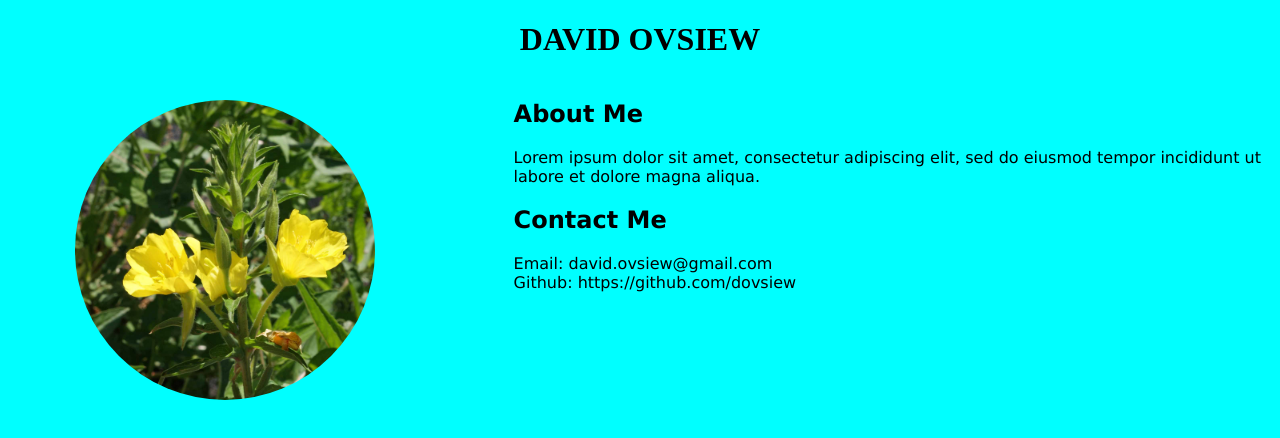
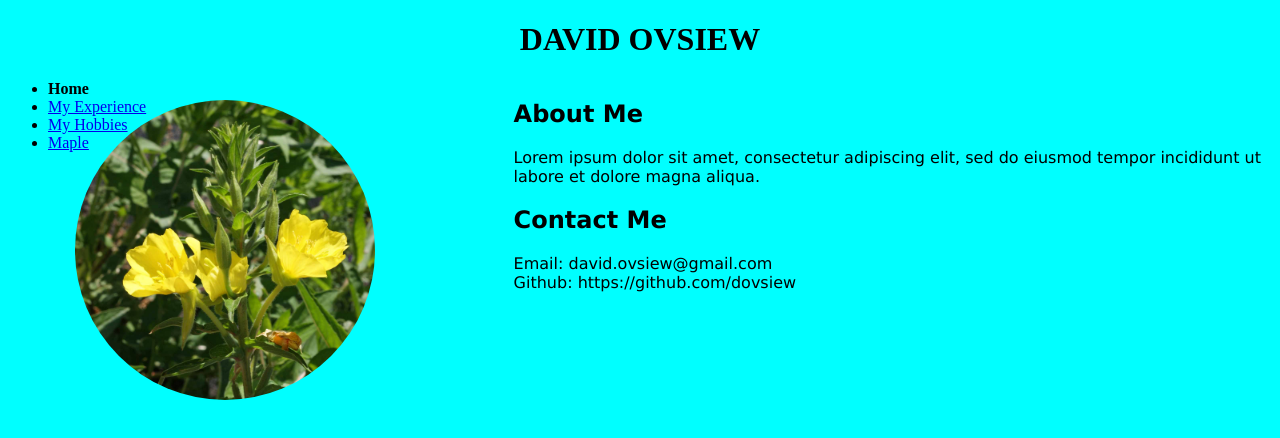
Before and after one commit to dovsiew/personal-website, a plain HTML site: page website.html in a window 1280 px wide. Drawn offline with Linux system fonts and the light colour scheme.

Commit message:
Added a list for the website directory

```diff
--- a/website.html
+++ b/website.html
@@ -22,4 +22,13 @@
 		</div>
 	</div>
 
+	<nav>
+		<ul>
+	    	<li><strong>Home</strong></li>
+	    	<li><a href="experience.html">My Experience</a></li>
+	    	<li><a href="hobbies.html">My Hobbies</a></li>
+	    	<li><a href="maple.html">Maple</a></li>
+		</ul>
+	</nav>
+
 </html>
```
